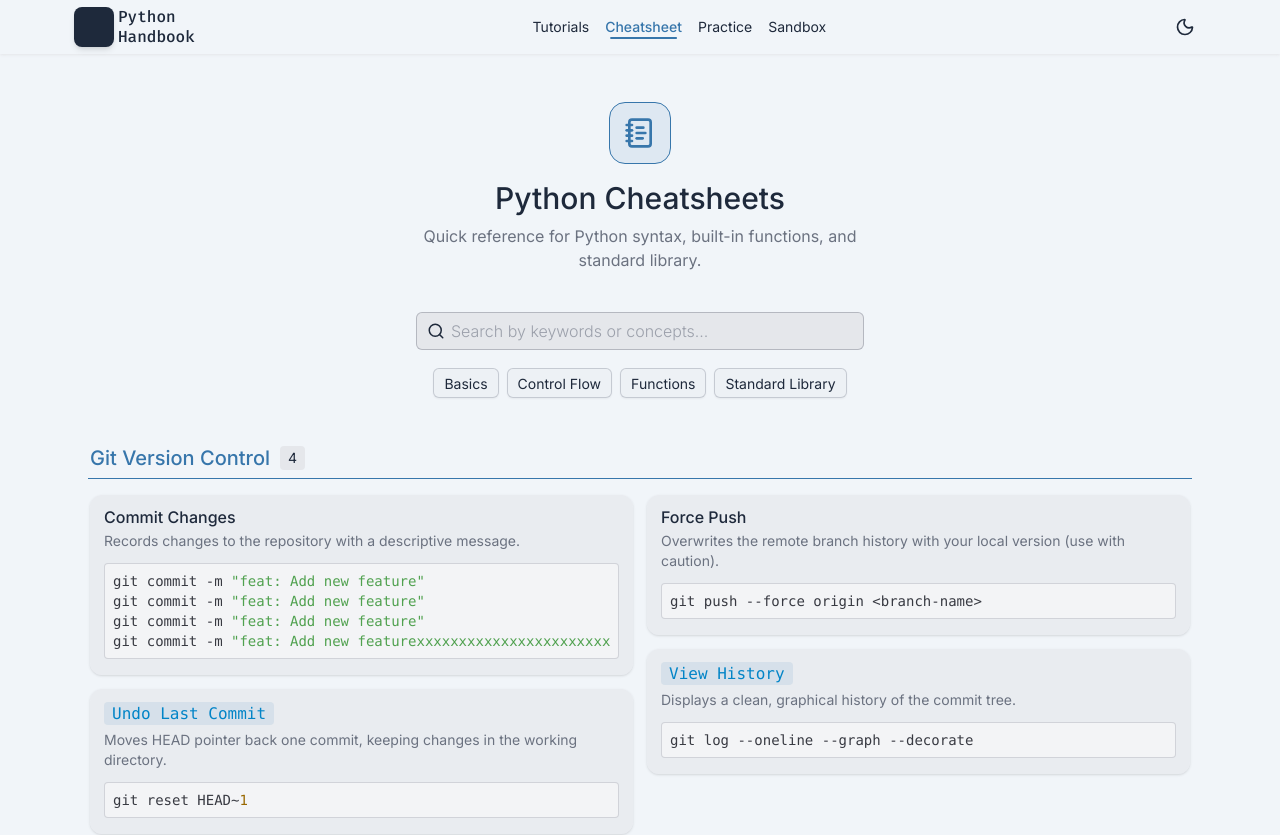
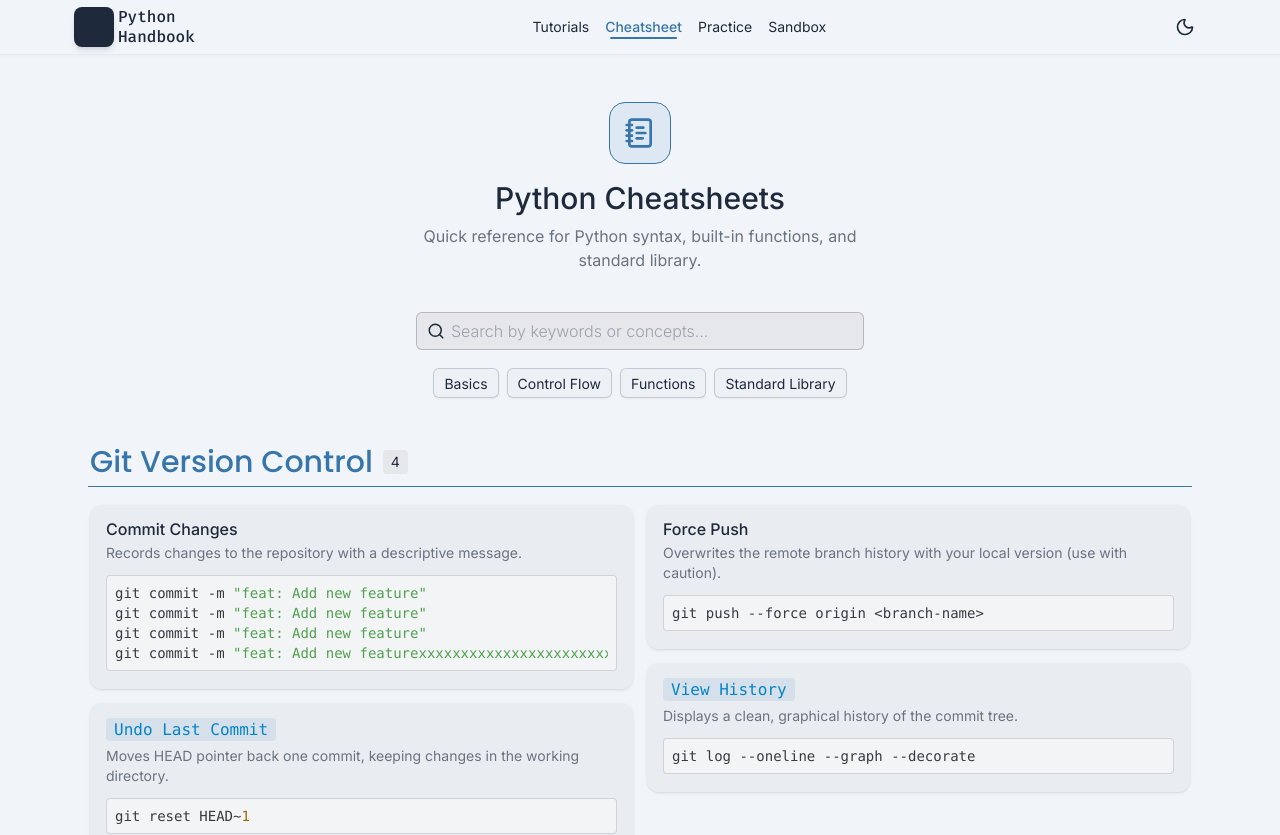
Before and after one commit to sam4web/python-handbook, a Next.js app: page /cheatsheet in a window 1280 px wide. Shown: the top 835 px of the page. Built offline with nearby package versions, Linux system fonts and the light colour scheme.

Commit message:
cheatsheet components renames, styles styles updated

```diff
--- a/app/cheatsheet/_components/cheatsheet-topics.tsx
+++ b/app/cheatsheet/_components/cheatsheet-category-navigation.tsx
@@ -6,7 +6,7 @@ import { NotebookText, X } from "lucide-react";
 import Link from "next/link";
 import { useEffect, useRef, useState } from "react";
 
-export default function CheatsheetTopics({ topics }: { topics: { title: string; target: string }[] }) {
+export default function CheatsheetCategoryNavigation({ topics }: { topics: { title: string; target: string }[] }) {
   const elementRef = useRef<HTMLDivElement>(null);
   const [isPassed, setIsPassed] = useState(false);
   const [showSidebar, setShowSidebar] = useState(false);
@@ -82,7 +82,7 @@ export default function CheatsheetTopics({ topics }: { topics: { title: string;
             variant="icon"
             title="Close tutorial sidebar"
             onClick={closeTopicsSidebar}
-            className="[&>svg]:text-destructive! p-0.5!"
+            className="[&>svg]:text-destructive! p-0.5! rounded-sm! bg-transparent! hover:border-secondary!"
           >
             <X />
           </Button>
--- a/app/cheatsheet/_components/cheatsheet-content.tsx
+++ /dev/null
@@ -1,55 +0,0 @@
-"use client";
-
-import Code from "@/components/code";
-import Button from "@/components/ui/button";
-import { ICheatsheetItem } from "@/lib/cheatsheets";
-import { cx } from "@/lib/utils";
-import { Copy, CopyCheck } from "lucide-react";
-import { useState } from "react";
-
-export default function CheatsheetContent({ cheatsheet }: { cheatsheet: ICheatsheetItem }) {
-  const [copied, setCopied] = useState(false);
-
-  const handleCopyCode = () => {
-    navigator.clipboard
-      .writeText(cheatsheet.content)
-      .then(() => {
-        setCopied(true);
-        // alert here
-        setTimeout(() => setCopied(false), 2000);
-      })
-      .catch((error) => {
-        console.error(error);
-      });
-  };
-
-  return (
-    <div className="bg-muted/60 px-2 md:px-3.5 pt-2 pb-3 md:pb-4 rounded-xl shadow-sm relative group">
-      <div className="mb-3">
-        <div className="flex items-center justify-between">
-          {cheatsheet.type === "keyword" ? (
-            <span className="py-1">
-              <code className="bg-primary/10 px-2 py-0.5 rounded-sm text-accent font-mono">{cheatsheet.title}</code>
-            </span>
-          ) : (
-            <p className="font-medium py-0.5">{cheatsheet.title}</p>
-          )}
-          <Button
-            variant="icon"
-            onClick={handleCopyCode}
-            className={cx(
-              "border-none! hover:bg-muted-foreground/10! rounded-md! p-1.5! hidden group-hover:block",
-              copied ? " [&>svg]:text-green-600!" : " [&>svg]:text-muted-foreground!"
-            )}
-          >
-            {copied ? <CopyCheck className="size-3.5!" /> : <Copy className="size-3.5!" />}
-          </Button>
-        </div>
-        <p className="text-sm text-muted-foreground">{cheatsheet.description}</p>
-      </div>
-      <div className="px-2 py-0 bg-secondary dark:bg-muted border-muted-foreground/25 border rounded-sm inline-grid w-full">
-        <Code content={cheatsheet.content} language={"python"} />
-      </div>
-    </div>
-  );
-}
--- /dev/null
+++ b/app/cheatsheet/_components/cheatsheet-item-section.tsx
@@ -0,0 +1,36 @@
+import { ICheatsheetCategory } from "@/lib/cheatsheets";
+import CheatsheetItem from "./cheatsheet-item";
+import { cx } from "@/lib/utils";
+import { poppins } from "@/lib/fonts";
+
+export default function CheatsheetItemSection({ item }: { item: ICheatsheetCategory }) {
+  const firstColumn = item.cheatsheets.filter((_, index) => index % 2 === 0);
+  const secondColumn = item.cheatsheets.filter((_, index) => index % 2 === 1);
+
+  return (
+    <div>
+      <div className="flex items-center justify-between w-full border-b px-0.5 py-1.5 border-primary">
+        <div className="flex items-center gap-1.5 md:gap-2.5">
+          <p className={cx("cursor-pointer text-xl md:text-3xl font-medium text-primary ", poppins.className)}>
+            {item.name}
+          </p>
+          <div className="bg-muted rounded-sm px-2 py-0.5 text-center">
+            <p className="text-sm">{item.cheatsheets.length}</p>
+          </div>
+        </div>
+      </div>
+      <div className="grid md:grid-cols-2 gap-3.5 items-start pt-4.5 px-0.5">
+        <div className="inline-grid gap-y-3.5">
+          {firstColumn.map((item, idx) => (
+            <CheatsheetItem key={idx} cheatsheet={item} />
+          ))}
+        </div>
+        <div className="inline-grid gap-y-3.5">
+          {secondColumn.map((item, idx) => (
+            <CheatsheetItem key={idx} cheatsheet={item} />
+          ))}
+        </div>
+      </div>
+    </div>
+  );
+}
--- a/app/cheatsheet/_components/cheatsheet-item.tsx
+++ b/app/cheatsheet/_components/cheatsheet-item.tsx
@@ -1,31 +1,54 @@
-import { ICheatsheetCategory } from "@/lib/cheatsheets";
-import CheatsheetContent from "./cheatsheet-content";
+"use client";
 
-export default function CheatsheetItem({ item }: { item: ICheatsheetCategory }) {
-  const firstColumn = item.cheatsheets.filter((_, index) => index % 2 === 0);
-  const secondColumn = item.cheatsheets.filter((_, index) => index % 2 === 1);
+import Code from "@/components/code";
+import Button from "@/components/ui/button";
+import { ICheatsheetItem } from "@/lib/cheatsheets";
+import { cx } from "@/lib/utils";
+import { Copy, CopyCheck } from "lucide-react";
+import { useState } from "react";
+
+export default function CheatsheetItem({ cheatsheet }: { cheatsheet: ICheatsheetItem }) {
+  const [copied, setCopied] = useState(false);
+
+  const handleCopyCode = () => {
+    navigator.clipboard
+      .writeText(cheatsheet.content)
+      .then(() => {
+        setCopied(true);
+        // alert here
+        setTimeout(() => setCopied(false), 2000);
+      })
+      .catch((error) => {
+        console.error(error);
+      });
+  };
 
   return (
-    <div>
-      <div className="flex items-center justify-between w-full border-b px-0.5 py-1.5 border-primary">
-        <div className="flex items-center gap-1.5 md:gap-2.5">
-          <p className="cursor-pointer text-lg md:text-xl text-primary font-medium">{item.name}</p>
-          <div className="bg-muted rounded-sm px-2 py-0.5 text-center">
-            <p className="text-sm">{item.cheatsheets.length}</p>
-          </div>
+    <div className="bg-muted/60 px-2 md:px-3.5 pt-2 pb-3 md:pb-4 rounded-xl shadow-sm relative border-2 border-transparent hover:border-primary hover:-translate-y-1 group">
+      <div className="mb-3">
+        <div className="flex items-center justify-between">
+          {cheatsheet.type === "keyword" ? (
+            <span className="py-1">
+              <code className="bg-primary/10 px-2 py-0.5 rounded-sm text-accent font-mono">{cheatsheet.title}</code>
+            </span>
+          ) : (
+            <p className="font-medium py-0.5">{cheatsheet.title}</p>
+          )}
+          <Button
+            variant="icon"
+            onClick={handleCopyCode}
+            className={cx(
+              "border-none! hover:bg-muted-foreground/10! rounded-md! p-1.5! hidden group-hover:block",
+              copied ? " [&>svg]:text-green-600!" : " [&>svg]:text-muted-foreground!"
+            )}
+          >
+            {copied ? <CopyCheck className="size-3.5!" /> : <Copy className="size-3.5!" />}
+          </Button>
         </div>
+        <p className="text-sm text-muted-foreground">{cheatsheet.description}</p>
       </div>
-      <div className="grid md:grid-cols-2 gap-3.5 items-start mt-4 px-0.5">
-        <div className="inline-grid gap-y-3.5">
-          {firstColumn.map((item, idx) => (
-            <CheatsheetContent key={idx} cheatsheet={item} />
-          ))}
-        </div>
-        <div className="inline-grid gap-y-3.5">
-          {secondColumn.map((item, idx) => (
-            <CheatsheetContent key={idx} cheatsheet={item} />
-          ))}
-        </div>
+      <div className="px-2 py-0 bg-secondary dark:bg-muted border-muted-foreground/25 border rounded-sm inline-grid w-full">
+        <Code content={cheatsheet.content} language={"python"} />
       </div>
     </div>
   );
--- a/app/cheatsheet/page.tsx
+++ b/app/cheatsheet/page.tsx
@@ -1,7 +1,7 @@
 import { NotebookText, Search } from "lucide-react";
 import { mockCheatsheetData } from "@/lib/cheatsheets";
-import CheatsheetItem from "./_components/cheatsheet-item";
-import CheatsheetTopics from "./_components/cheatsheet-topics";
+import CheatsheetCategoryNavigation from "./_components/cheatsheet-category-navigation";
+import CheatsheetItemSection from "./_components/cheatsheet-item-section";
 
 const cheatsheetTopics = [
   { title: "Basics", target: "#basics" },
@@ -36,12 +36,12 @@ export default function CheatsheetPage() {
                 />
               </label>
             </div>
-            <CheatsheetTopics topics={cheatsheetTopics} />
+            <CheatsheetCategoryNavigation topics={cheatsheetTopics} />
           </div>
 
           <div className="space-y-4 md:space-y-6 max-w-md md:max-w-full mx-auto">
             {mockCheatsheetData.map((item) => (
-              <CheatsheetItem key={item.id} item={item} />
+              <CheatsheetItemSection key={item.id} item={item} />
             ))}
           </div>
         </div>
--- a/app/tutorials/_components/tutorial-sidebar.tsx
+++ b/app/tutorials/_components/tutorial-sidebar.tsx
@@ -56,7 +56,7 @@ export default function TutorialSidebar({ sidebarItems }: { sidebarItems: Sideba
                 variant="icon"
                 title="Close tutorial sidebar"
                 onClick={closeTutorialSidebar}
-                className="[&>svg]:text-destructive! p-0.5!"
+                className="[&>svg]:text-destructive! p-0.5! rounded-sm! bg-transparent! hover:border-secondary!"
               >
                 <X />
               </Button>
--- a/lib/fonts.ts
+++ b/lib/fonts.ts
@@ -6,7 +6,7 @@ export const inter = Inter({
 });
 
 export const poppins = Poppins({
-  weight: ["100", "900"],
+  weight: ["100", "400", "500", "600", "700", "800", "900"],
   subsets: ["latin"],
 });
 
```
